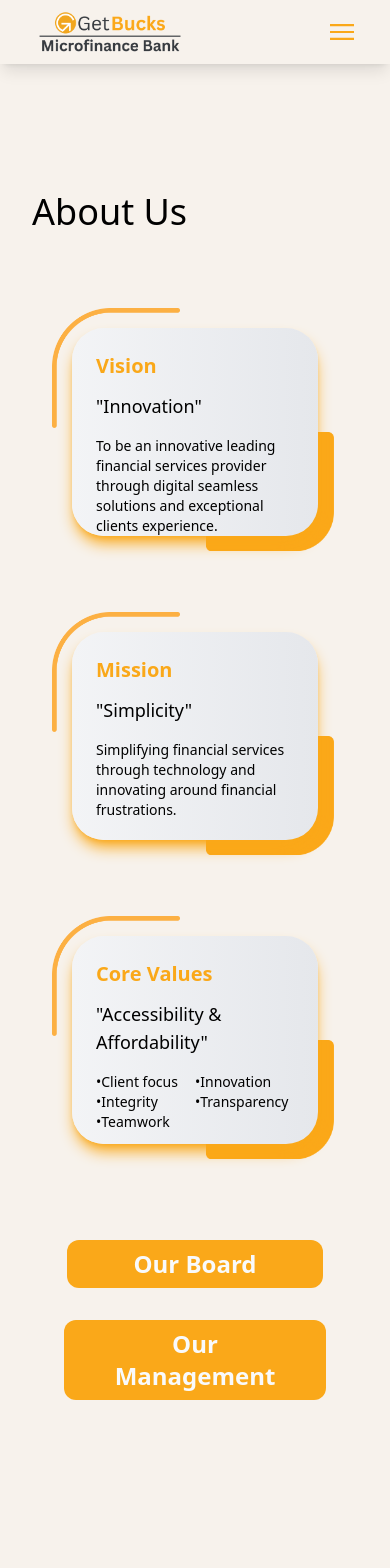
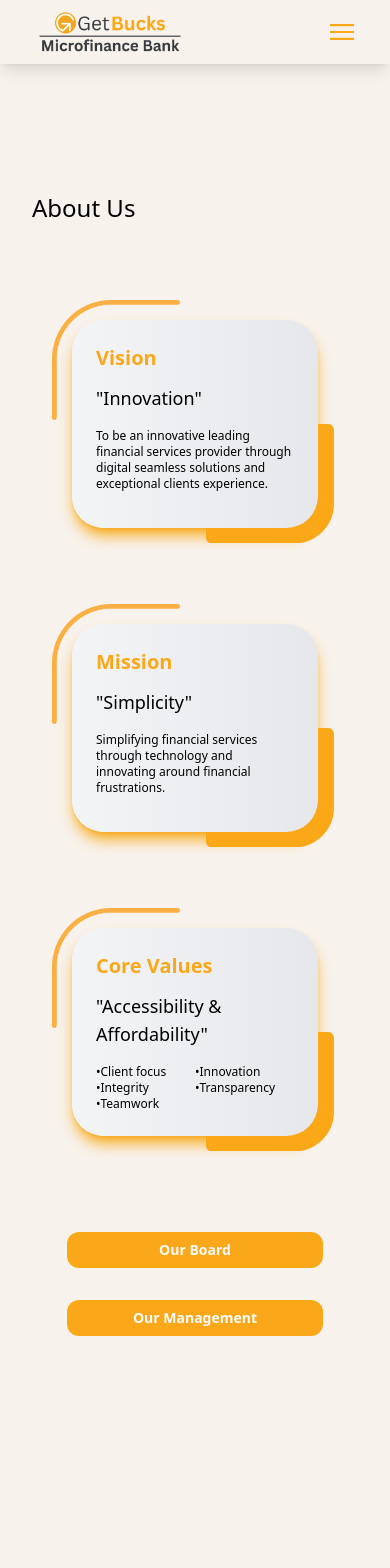
Before and after one commit to khomabhena/getbucks-site, a React (Vite) app: page /about-us in a window 390 px wide. Shown: the top 1568 px of the page. Built offline with nearby package versions, Linux system fonts and the light colour scheme.

Commit message:
updated the about us page

```diff
--- a/src/components/AboutUsCard.jsx
+++ b/src/components/AboutUsCard.jsx
@@ -16,11 +16,11 @@ const AboutUsCard = ({ title, subtitle, text, points }) => {
       <div className=' pl-6 pr-6 pt-6 absolute flex flex-col rounded-4xl top-0 left-0 w-full min-h-52 shadow-lg hover:shadow-2xl shadow-[#faa819] bg-gradient-to-r from-gray-100 to-gray-200'>
         <h3 className=' text-xl font-semibold' style={{ color: colors.primaryColor }}>{title}</h3>
         <h4 className=' mt-3 text-lg'>"{subtitle}"</h4>
-        <p className=' text-sm mt-4'>{text}</p>
+        <p className=' text-xs md:text-sm mt-4'>{text}</p>
         <div className=' grid grid-cols-2'>
             {
                 points?.map(name => (
-                        <p className=' text-sm flex basis-1/2'>&bull;{name}</p>
+                        <p className=' text-xs md:text-sm flex basis-1/2'>&bull;{name}</p>
                 ))
             }
         </div>
--- a/src/sections/AboutUsSection.jsx
+++ b/src/sections/AboutUsSection.jsx
@@ -9,7 +9,7 @@ const AboutUsSection = () => {
 
   return (
     <section className=' flex flex-col items-center pb-24 pt-48 justify-center'>
-        <h2 className=' text-4xl self-start lg:self-center font-medium'>{heading}</h2>
+        <h2 className=' text-2xl xl:text-4xl self-start lg:self-center font-medium'>{heading}</h2>
         <div className=' w-full min-h-48 lmt-24 flex flex-wrap justify-center'>
 
           {
@@ -24,8 +24,8 @@ const AboutUsSection = () => {
 
         <div className=' mt-24 w-full flex flex-wrap justify-center gap-8 px-8'>
            <button style={{ backgroundColor: colors.primaryColor }}
-            className=' font-semibold text-gray-50 min-w-64 px-8 py-2 text-2xl rounded-xl cursor-pointer hover:scale-105 hover:shadow-lg transition-all ease-in-out '>Our Board</button>
-           <button style={{ backgroundColor: colors.primaryColor }} className=' font-semibold text-gray-50 min-w-64 px-8 py-2 text-2xl rounded-xl cursor-pointer hover:scale-105 hover:shadow-lg transition-all ease-in-out '>Our Management</button>
+            className=' font-semibold text-gray-50 min-w-64 px-8 py-2 text-sm xl:text-2xl rounded-xl cursor-pointer hover:scale-105 hover:shadow-lg transition-all ease-in-out '>Our Board</button>
+           <button style={{ backgroundColor: colors.primaryColor }} className=' font-semibold text-gray-50 min-w-64 px-8 py-2 text-sm xl:text-2xl rounded-xl cursor-pointer hover:scale-105 hover:shadow-lg transition-all ease-in-out '>Our Management</button>
         </div>
 
     </section>
--- a/src/sections/ContactUs.jsx
+++ b/src/sections/ContactUs.jsx
@@ -7,22 +7,22 @@ const ContactUs = () => {
 
   return (
     <section className=' mt-24 pb-32 flex-col justify-center items-center'>
-        <h2 className=' text-4xl lg:text-center font-semibold'>Contact Us</h2>
+        <h2 className=' text-2xl xl:text-4xl lg:text-center font-semibold'>Contact Us</h2>
         <div className=' mt-12 flex flex-col xl:flex-row w-full'>
             <p className=' text-sm md:text-lg text-gray-700  text-center md:text-start flex justify-center basis-1/4'>"{data.text}"</p>
 
             <form className=' flex flex-col max-w-[450px] mt-12 xl:mt-0 lg:mt-8 gap-6 justify-center basis-1/4' action="">
-                <input className=' bg-gray-200 py-4 px-8 text-lg rounded-xl' type="text" name="" placeholder='Full Name' id="" />
-                <input className=' bg-gray-200 py-4 px-8 text-lg rounded-xl' type="text" name="" placeholder='Email' id="" />
-                <input className=' bg-gray-200 py-4 px-8 text-lg rounded-xl' type="text" name="" placeholder='Mobile Number' id="" />
-                <textarea className=' bg-gray-200 py-4 px-8 text-lg rounded-xl' name="" placeholder='Your Message' id=""></textarea>
-                <button className=' hover:shadow-xl hover:scale-105 transition-all ease-in-out cursor-pointer rounded-xl py-4 text-xl font-semibold' style={{ backgroundColor: colors.primaryColor }} type="button">Send Message</button>
+                <input className=' bg-gray-200 py-4 px-8 text-sm xl:text-lg rounded-xl' type="text" name="" placeholder='Full Name' id="" />
+                <input className=' bg-gray-200 py-4 px-8 text-sm xl:text-lg rounded-xl' type="text" name="" placeholder='Email' id="" />
+                <input className=' bg-gray-200 py-4 px-8 text-sm xl:text-lg rounded-xl' type="text" name="" placeholder='Mobile Number' id="" />
+                <textarea className=' bg-gray-200 py-4 px-8 text-sm xl:text-lg rounded-xl' name="" placeholder='Your Message' id=""></textarea>
+                <button className=' hover:shadow-xl hover:scale-105 transition-all ease-in-out cursor-pointer rounded-xl py-4 text-sm xl:text-xl font-semibold' style={{ backgroundColor: colors.primaryColor }} type="button">Send Message</button>
             </form>
 
             <div className=' flex mt-12 lg:mt-8 xl:mt-0 xl:justify-center basis-1/4'>
 
                     <img src={data.address.image} alt="" />
-                    <div className=' flex flex-col gap-2 text-lg text-gray-700'>
+                    <div className=' flex flex-col gap-2 text-sm md:text-lg text-gray-700'>
                         <p>{data.address.line1}</p>
                         <p>{data.address.line2}</p>
                         <p>{data.address.line3}</p>
@@ -31,7 +31,7 @@ const ContactUs = () => {
 
             </div>
 
-            <div className=' flex lg:px-0 flex-col mt-12 lg:mt-8 xl:mt-0 gap-2 md:gap-8 text-lg basis-1/4 text-gray-700'>
+            <div className=' flex lg:px-0 flex-col mt-12 lg:mt-8 xl:mt-0 gap-2 md:gap-8 text-sm md:text-lg basis-1/4 text-gray-700'>
             {
                 data?.contacts.map(({ image, link, text }) => (
                     <a href={link}>
```
